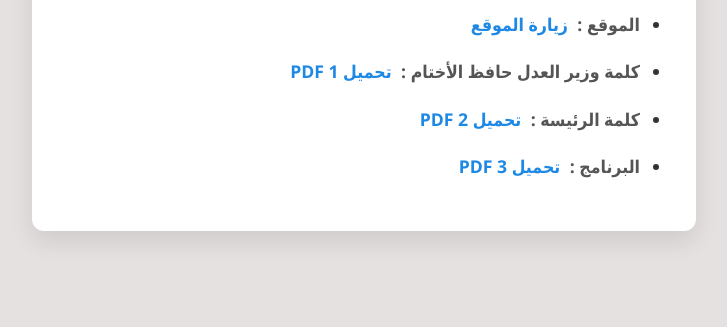
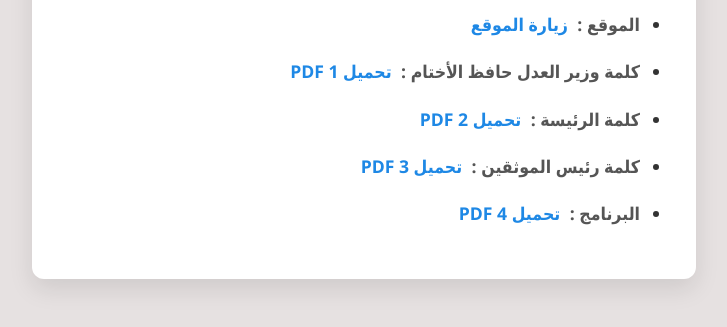
Before and after one commit to Amine-tmt/qr_code, a plain HTML site: page index.html in a window 1280 px wide. Shown: the part 301-628 px from the top of the page, without its empty margins (276-1003 px from the left). Drawn offline with Linux system fonts and the light colour scheme.

Commit message:
Add files via upload

```diff
--- a/index.html
+++ b/index.html
@@ -75,7 +75,8 @@
       <li><strong>الموقع :</strong> <a href="https://recommandations-online-dz.com/" target="_blank">زيارة الموقع</a></li>
       <li><strong>كلمة وزير العدل حافظ الأختام :</strong> <a href="https://Amine-tmt.github.io/resources-site/file2.pdf" target="_blank" download>تحميل PDF 1</a></li>
       <li><strong>كلمة  الرئيسة     :</strong> <a href="https://Amine-tmt.github.io/resources-site/file3.pdf" target="_blank" download>تحميل PDF 2</a></li>
-      <li><strong>البرنامج :</strong> <a href="https://Amine-tmt.github.io/resources-site/file1.pdf" target="_blank">تحميل PDF 3</a></li>
+      <li><strong>كلمة رئيس الموثقين       :</strong> <a href="https://Amine-tmt.github.io/resources-site/file4.pdf" target="_blank" download>تحميل PDF 3</a></li>
+      <li><strong>البرنامج :</strong> <a href="https://Amine-tmt.github.io/resources-site/file1.pdf" target="_blank">تحميل PDF 4</a></li>
 
     </ul>
   </div>
```
